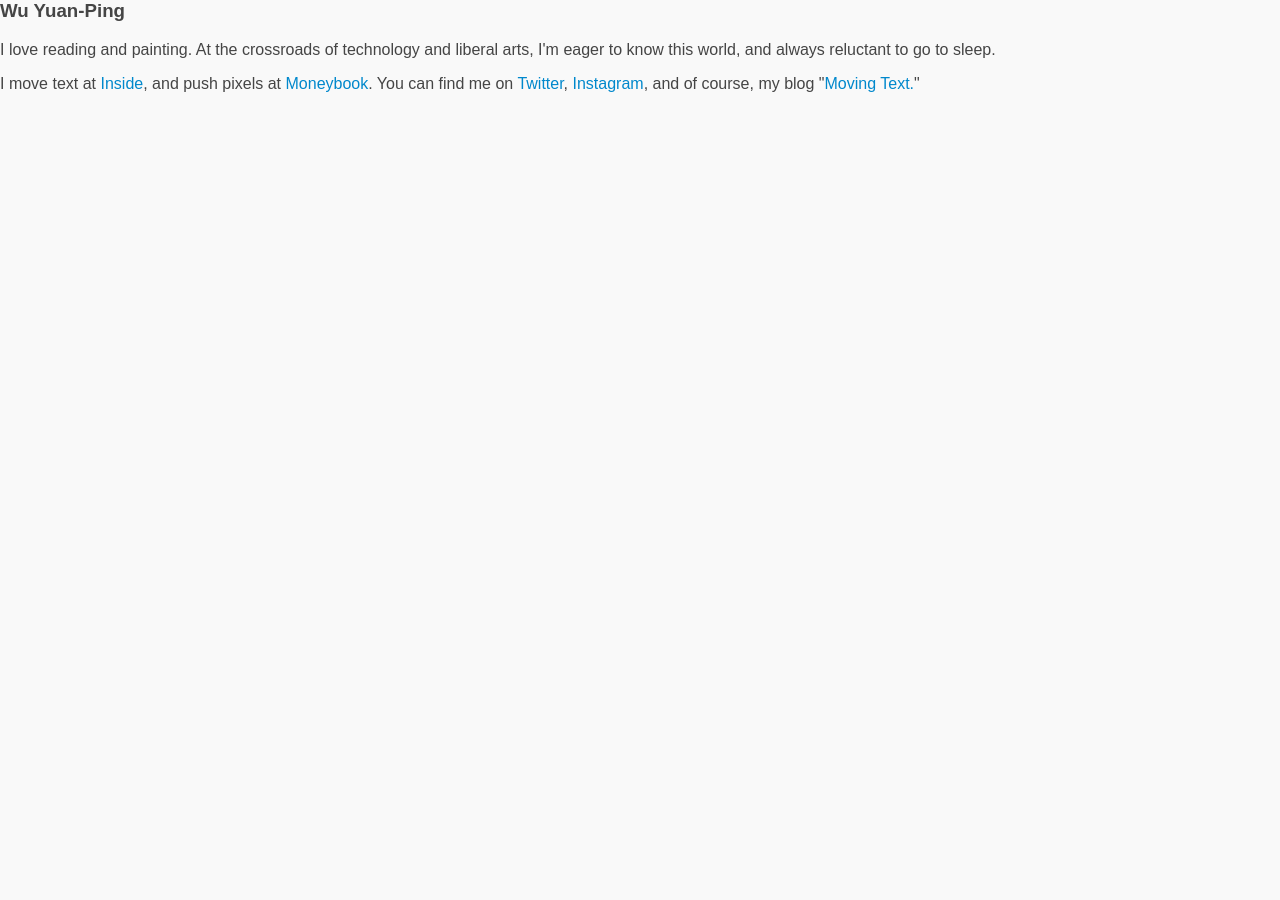
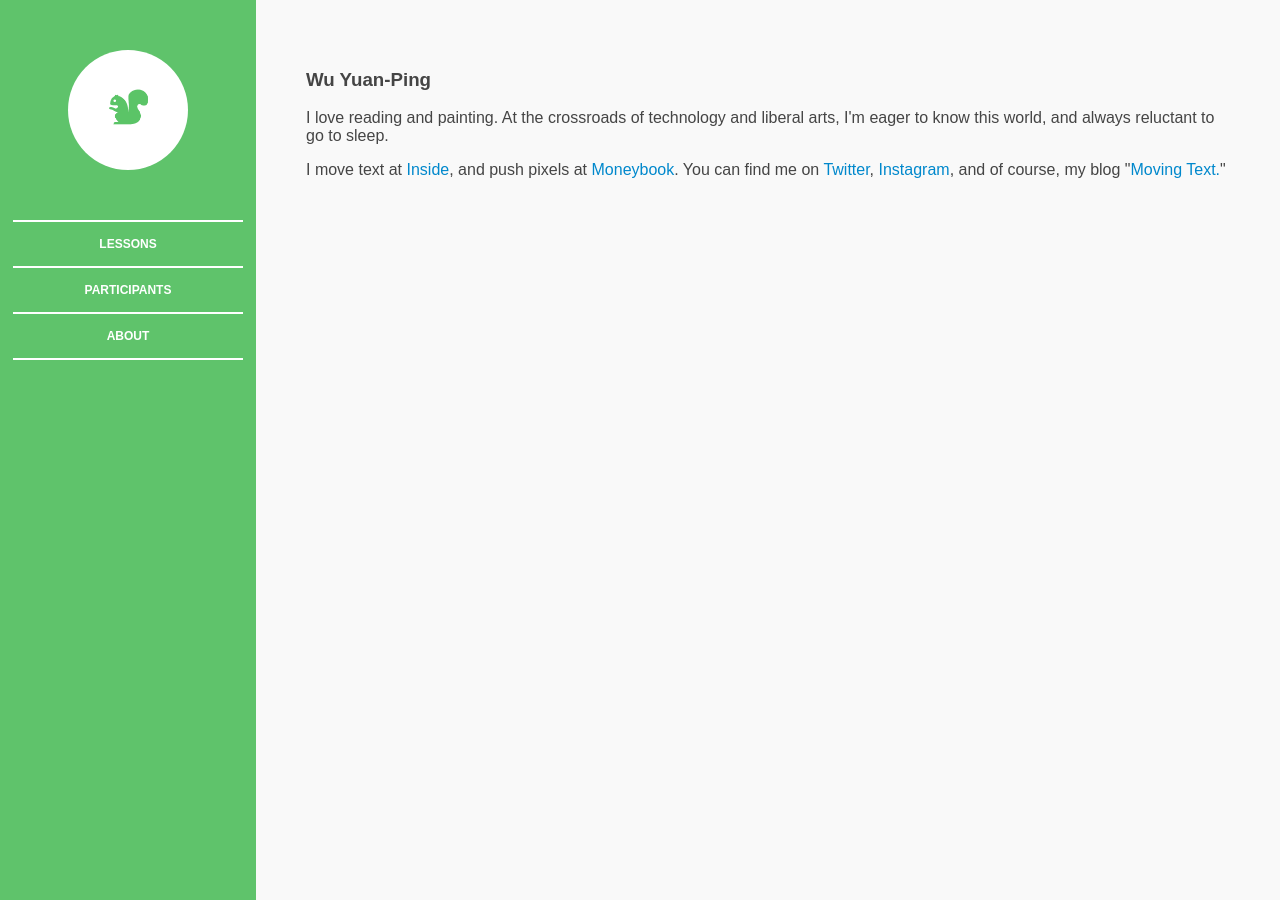
Before and after one commit to lab-squirrel/lab-squirrel.github.io, a Jekyll site: the page built from titancode.html, in a window 1280 px wide. Built offline with Jekyll 4.4.1, drawn with Linux system fonts in a browser that asks for light colours.

Commit message:
修改 layout: default

```diff
--- a/titancode.html
+++ b/titancode.html
@@ -1,10 +1,7 @@
-<!DOCTYPE HTML5>
-<html>
-  <head>
-    <meta charset="utf-8">
-    <link href="style.css" rel="stylesheet">
-  </head>
-  <body>
+---
+layout: default
+---
+
     <div class="titan">
       <h3>
         Wu Yuan-Ping
@@ -16,5 +13,3 @@
         I move text at <a href="http://www.inside.com.tw">Inside</a>, and push pixels at <a href="https://www.moneybook.com.tw">Moneybook</a>. You can find me on <a href="https://twitter.com/titancoeus">Twitter</a>, <a href="http://instagram.com/titancoeus">Instagram</a>, and of course, my blog "<a href="http://ypwu.me">Moving Text.</a>"
         </p>
       </div>
-  </body>
-</html>
```
